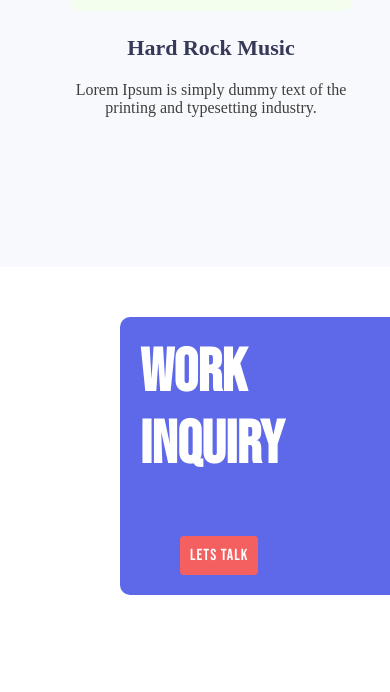
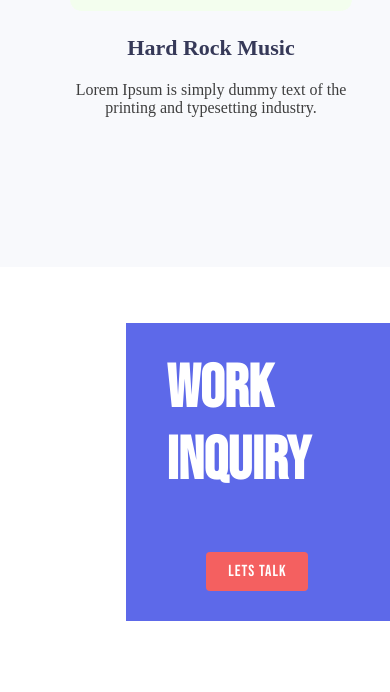
Before and after one commit to NoobMahbub/rob-davidson, a plain HTML site: page index.html in a window 390 px wide. Shown: the part 2209-2901 px from the top of the page. Drawn offline with Linux system fonts and the light colour scheme.

Commit message:
fixed all major bugs

```diff
--- a/css/mobile.css
+++ b/css/mobile.css
@@ -70,15 +70,17 @@ width: 100%;
     background-image: none;
     -webkit-border-radius: 0;
     -moz-border-radius: 0;
-    border-radius: 0.625rem;
+    border-radius: 0;
     font-family: Arial;
     color: #ffffff;
     font-size: 50px;
-    padding:0px;
+    padding-left:20px;
+    width: 100%;
     text-decoration: none;
     float: left;
-    margin: 0%;
+    margin: 2%;
     overflow: hidden;
+
 
   }
 
@@ -86,10 +88,10 @@ width: 100%;
       text-align: center;
       float: left;
       padding: 10px;
+      width: 50%;
       margin-right: 30px;
 
 }
-
 /* work */
 #work .gym{
     float: none;
```
